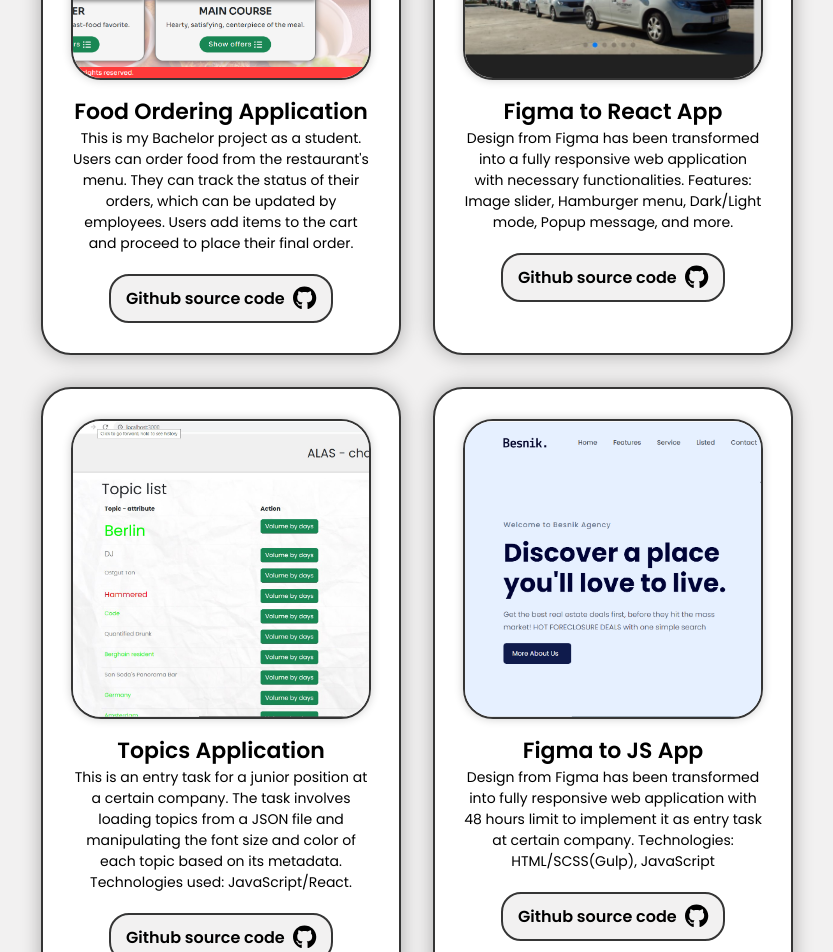
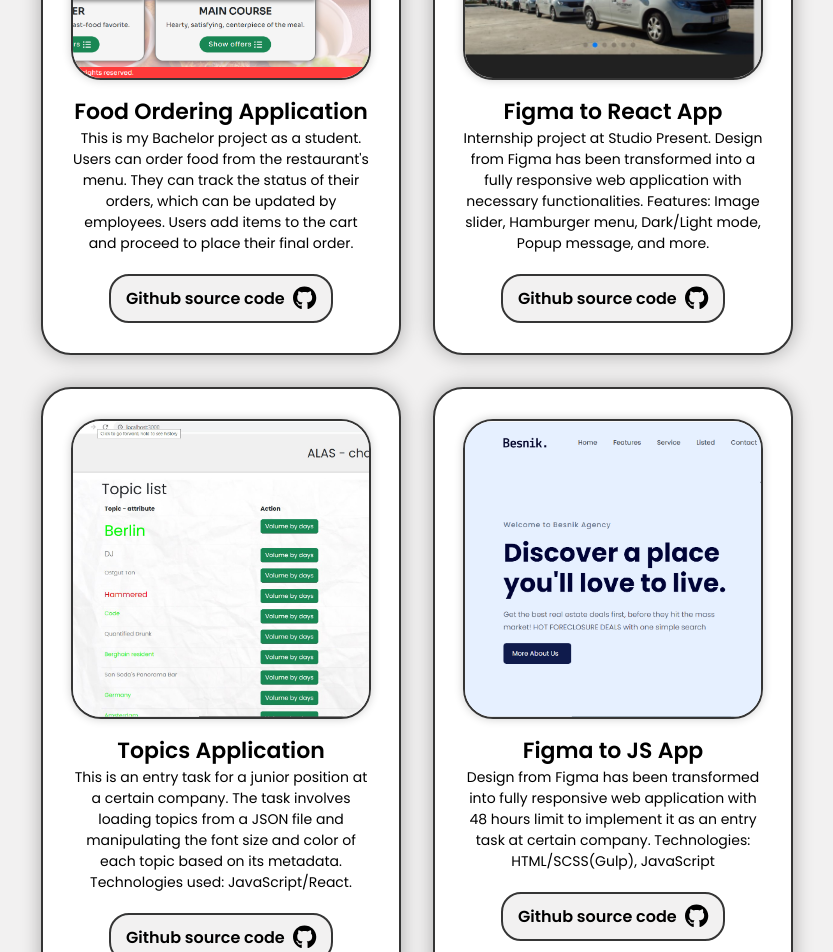
Before and after one commit to bujakkristijan/portfolio, a React (Create React App) app in the folder portfolio/: page / in a window 1280 px wide. Shown: the part 3480-4432 px from the top of the page, without its empty margins (223-1056 px from the left). Built offline with nearby package versions, Linux system fonts and the light colour scheme.

Commit message:
male izmene u tekstu kod projekta

```diff
--- a/portfolio/src/components/projects/ProjectsComponent.js
+++ b/portfolio/src/components/projects/ProjectsComponent.js
@@ -91,7 +91,7 @@ const ProjectsComponent = () => {
                         Figma to React App
                     </div>
                     <div className='project-description'>
-                    Design from Figma has been transformed into a fully responsive web application with necessary functionalities.
+                    Internship project at Studio Present. Design from Figma has been transformed into a fully responsive web application with necessary functionalities.
                     Features: Image slider, Hamburger menu, Dark/Light mode, Popup message, and more.</div>
                     {/* stavio sam div umesto button jer na button ne radi margin: auto da centrira dugme */}
                     <div className='btn-project' onClick={navigateToInternFigmaApp}>
@@ -131,7 +131,7 @@ const ProjectsComponent = () => {
                         Figma to JS App
                     </div>
                     <div className='project-description'>
-                        Design from Figma has been transformed into fully responsive web application with 48 hours limit to implement it as entry task at certain company. Technologies: HTML/SCSS(Gulp), JavaScript </div>
+                        Design from Figma has been transformed into fully responsive web application with 48 hours limit to implement it as an entry task at certain company. Technologies: HTML/SCSS(Gulp), JavaScript </div>
                     {/* stavio sam div umesto button jer na button ne radi margin: auto da centrira dugme */}
                     <div className='btn-project' onClick={navigateToSCEntryTask}>
                         Github source code
```
